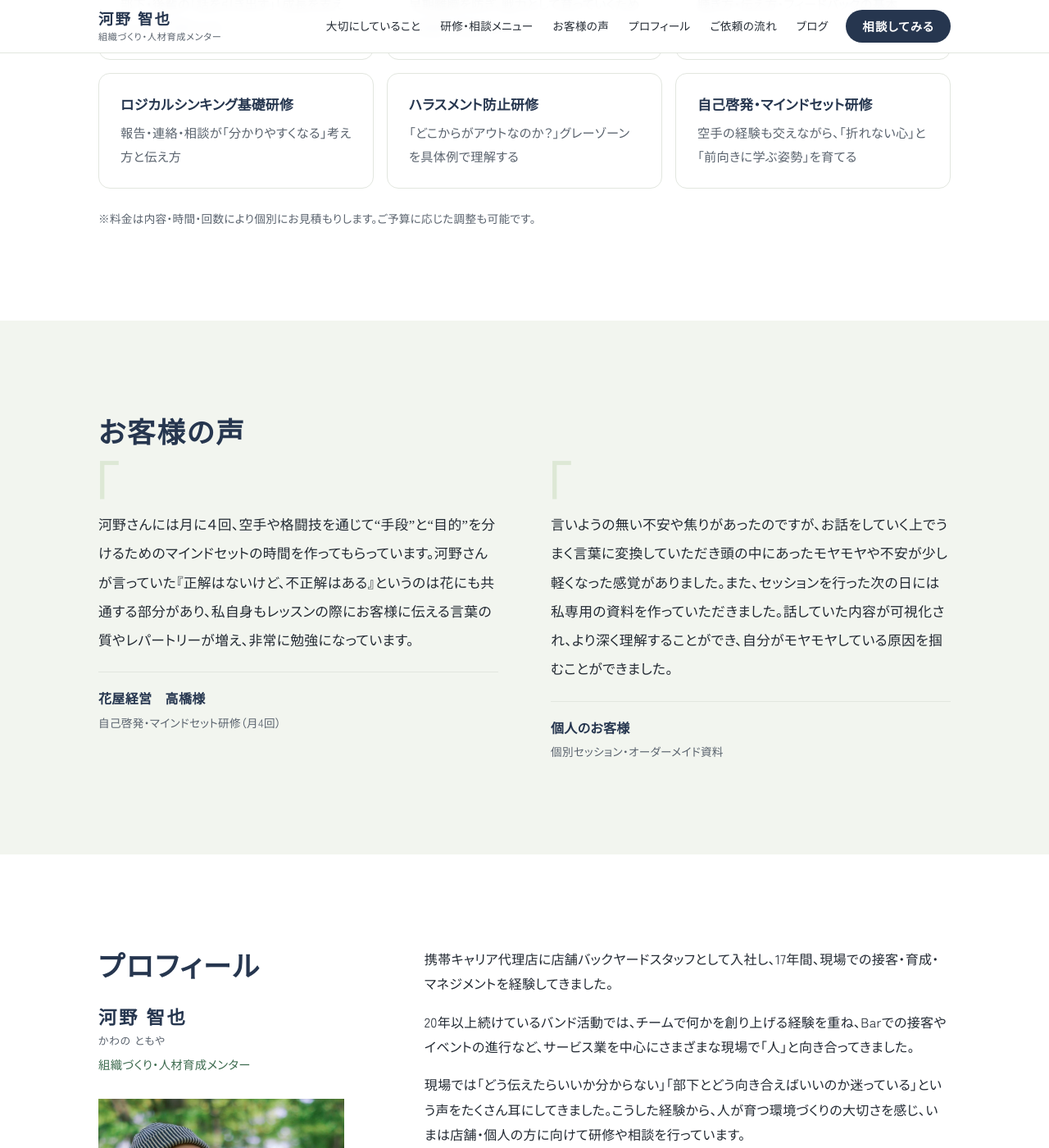
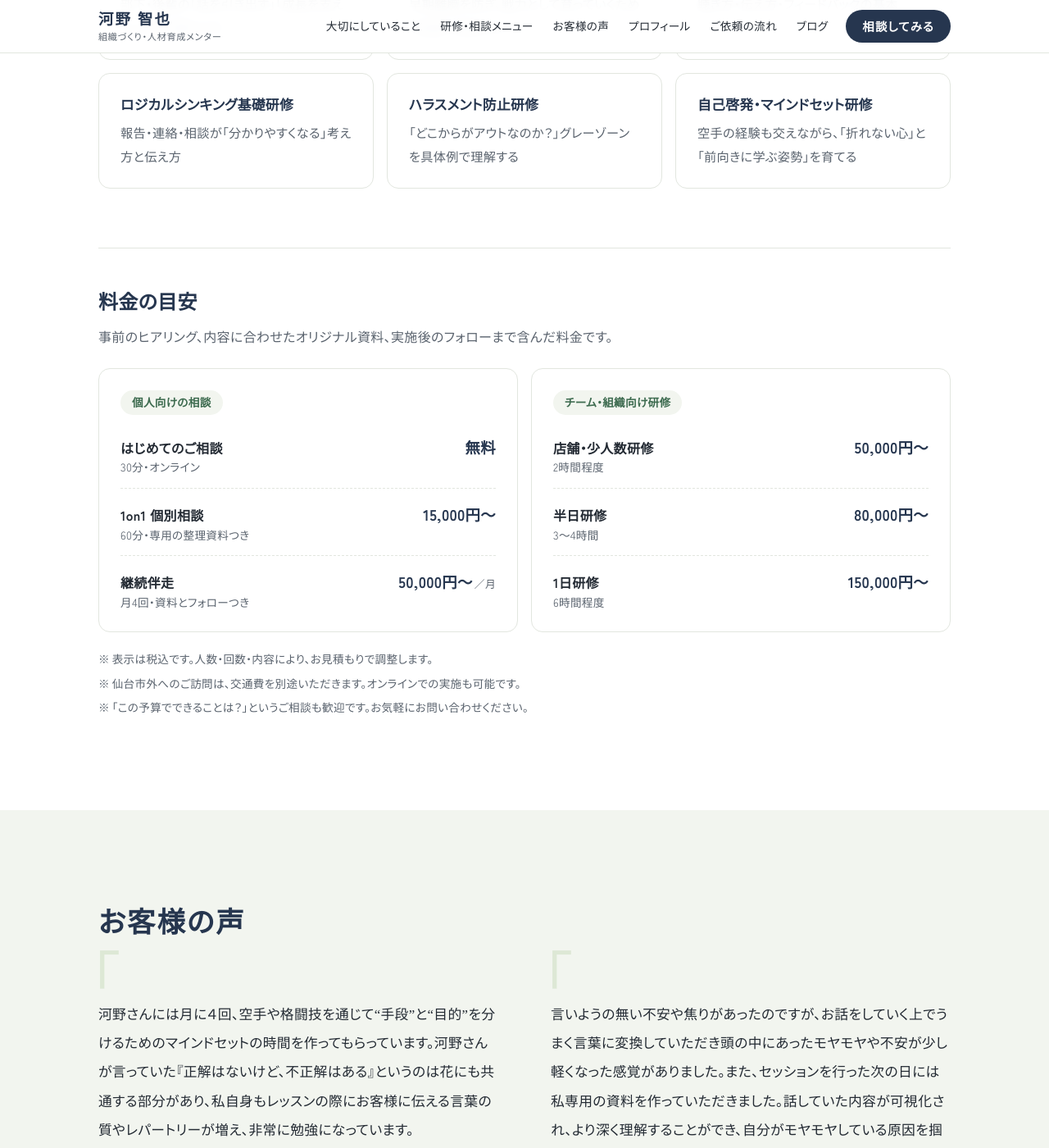
Before and after one commit to heso710soul-ctrl/kawano-training-profile, a Jekyll site: the page built from index.html, in a window 1280 px wide and 1400 px high, scrolled down 3730 px. Shown: the whole window at 82% size. Built offline with Jekyll 4.4.1, drawn with Linux system fonts in a browser that asks for light colours; some web fonts are replaced; some of the changed text lies outside the part shown.

Commit message:
トップページに料金の目安を追加
Co-Authored-By: Claude Opus 5.5 <noreply@anthropic.com>
Claude-Session: https://claude.ai/code/session_01FiyyzDUbiq2ZAmtuaRy4hW

```diff
--- a/index.html
+++ b/index.html
@@ -6,6 +6,7 @@
 <head>
 {% include head-common.html %}
   <link rel="stylesheet" href="fold.css">
+  <link rel="stylesheet" href="pricing.css">
   <title>河野智也｜組織づくり・人材育成メンター（コミュニケーション・ハラスメント防止研修）</title>
   <meta name="description" content="河野智也（かわの ともや）は、組織づくり・人材育成メンターとして、ロジカルシンキング・コミュニケーション・ハラスメント防止などのテーマで「自立して考え動ける人」を育てる伴走型の研修・支援を行っています。携帯キャリア代理店での17年の現場経験をもとに、答えを押しつけるのではなく、現場のリアルな悩みから一緒に解決策を導く実践的な関わりを大切にしています。">
 
@@ -231,7 +232,55 @@
         </div>
       </div>
 
-      <p class="note">※料金は内容・時間・回数により個別にお見積もりします。ご予算に応じた調整も可能です。</p>
+      <!-- 料金の目安（金額を変えるときは、この中の数字だけ書き換えればOK） -->
+      <div class="pricing" id="pricing" aria-labelledby="pricing-title">
+        <h3 class="pricing__title" id="pricing-title">料金の目安</h3>
+        <p class="pricing__lead">事前のヒアリング、内容に合わせたオリジナル資料、実施後のフォローまで含んだ料金です。</p>
+
+        <div class="pricing__groups">
+          <div class="pricing__group">
+            <p class="pricing__label">個人向けの相談</p>
+            <dl class="pricing__list">
+              <div>
+                <dt>はじめてのご相談<span>30分・オンライン</span></dt>
+                <dd>無料</dd>
+              </div>
+              <div>
+                <dt>1on1 個別相談<span>60分・専用の整理資料つき</span></dt>
+                <dd>15,000円〜</dd>
+              </div>
+              <div>
+                <dt>継続伴走<span>月4回・資料とフォローつき</span></dt>
+                <dd>50,000円〜<small>／月</small></dd>
+              </div>
+            </dl>
+          </div>
+
+          <div class="pricing__group">
+            <p class="pricing__label">チーム・組織向け研修</p>
+            <dl class="pricing__list">
+              <div>
+                <dt>店舗・少人数研修<span>2時間程度</span></dt>
+                <dd>50,000円〜</dd>
+              </div>
+              <div>
+                <dt>半日研修<span>3〜4時間</span></dt>
+                <dd>80,000円〜</dd>
+              </div>
+              <div>
+                <dt>1日研修<span>6時間程度</span></dt>
+                <dd>150,000円〜</dd>
+              </div>
+            </dl>
+          </div>
+        </div>
+
+        <ul class="pricing__notes">
+          <li>表示は税込です。人数・回数・内容により、お見積もりで調整します。</li>
+          <li>仙台市外へのご訪問は、交通費を別途いただきます。オンラインでの実施も可能です。</li>
+          <li>「この予算でできることは？」というご相談も歓迎です。お気軽にお問い合わせください。</li>
+        </ul>
+      </div>
     </div>
   </section>
 
@@ -312,7 +361,7 @@
         </li>
         <li>
           <h3>ご提案・お見積もり</h3>
-          <p>内容・時間・回数と料金の目安をご提示します。ご予算に応じて調整も可能です。</p>
+          <p>内容・時間・回数に合わせたお見積もりをご提示します。ご予算に応じて調整も可能です。</p>
         </li>
         <li>
           <h3>実施の準備</h3>
--- /dev/null
+++ b/pricing.css
@@ -0,0 +1,99 @@
+/* ============================================================
+   料金の目安（トップページ「研修・相談メニュー」の下）
+   色・角丸は style.css の :root をそのまま使っています
+   ============================================================ */
+
+.pricing {
+  margin-top: clamp(48px, 7vw, 72px);
+  padding-top: clamp(32px, 5vw, 48px);
+  border-top: 1px solid var(--line);
+}
+
+.pricing__title {
+  font-family: var(--font-voice);
+  font-size: clamp(1.25rem, 2.6vw, 1.5rem);
+  font-weight: 700;
+  color: var(--navy);
+  line-height: 1.5;
+}
+
+.pricing__lead {
+  margin-top: 8px;
+  color: var(--ink-soft);
+  max-width: var(--read);
+}
+
+.pricing__groups {
+  display: grid;
+  grid-template-columns: repeat(auto-fit, minmax(min(100%, 340px), 1fr));
+  gap: 16px;
+  margin-top: 24px;
+}
+
+.pricing__group {
+  background: var(--paper);
+  border: 1px solid var(--line);
+  border-radius: var(--radius);
+  padding: 24px 26px;
+}
+
+.pricing__label {
+  display: inline-block;
+  font-size: 0.85rem;
+  font-weight: 700;
+  color: var(--leaf);
+  background: var(--mist);
+  border-radius: 999px;
+  padding: 2px 14px;
+  margin-bottom: 8px;
+}
+
+.pricing__list > div {
+  display: flex;
+  justify-content: space-between;
+  align-items: baseline;
+  gap: 16px;
+  padding: 14px 0;
+  border-bottom: 1px dashed var(--line);
+}
+.pricing__list > div:last-child { border-bottom: 0; padding-bottom: 0; }
+
+.pricing__list dt {
+  font-weight: 700;
+  color: var(--ink);
+  line-height: 1.6;
+}
+.pricing__list dt span {
+  display: block;
+  font-weight: 400;
+  font-size: 0.85rem;
+  color: var(--ink-soft);
+}
+
+.pricing__list dd {
+  flex-shrink: 0;
+  font-size: 1.15rem;
+  font-weight: 700;
+  color: var(--navy);
+  white-space: nowrap;
+  font-feature-settings: "palt" 1, "tnum" 1;
+}
+.pricing__list dd small {
+  font-size: 0.8rem;
+  font-weight: 500;
+  color: var(--ink-soft);
+  margin-left: 2px;
+}
+
+.pricing__notes {
+  margin-top: 20px;
+  font-size: 0.85rem;
+  color: var(--ink-soft);
+  display: grid;
+  gap: 4px;
+}
+.pricing__notes li {
+  padding-left: 1.2em;
+  text-indent: -1.2em;
+}
+.pricing__notes li::before { content: "※"; margin-right: 0.2em; }
```
